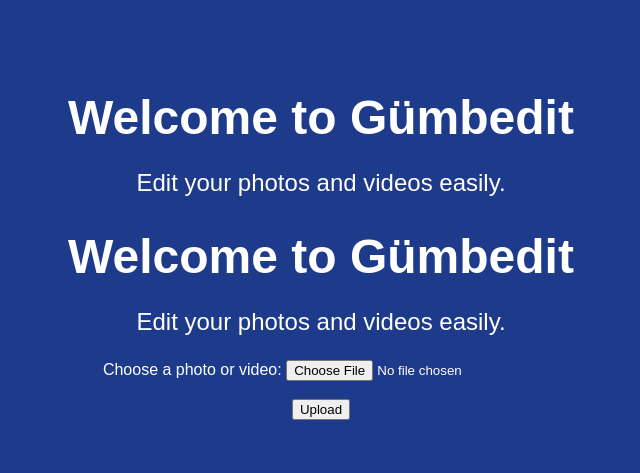
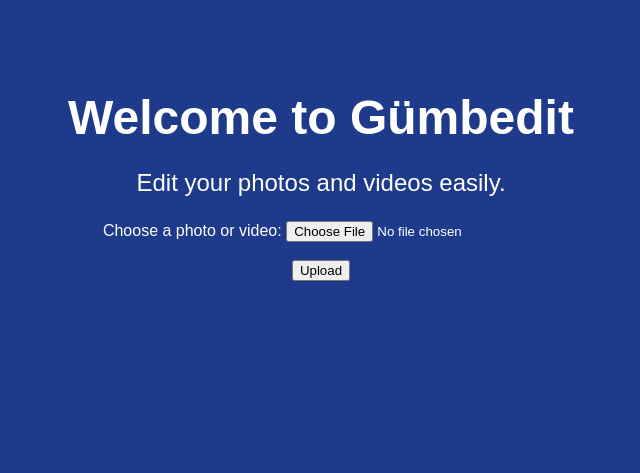
Before and after one commit to Candayilar/G-mbedit, a plain HTML site: page index.html in a window 1280 px wide. Shown: the whole page, without its empty margins (319-959 px from the left). Drawn offline with Linux system fonts and the light colour scheme.

Commit message:
Update index.html

```diff
--- a/index.html
+++ b/index.html
@@ -6,11 +6,6 @@
     <title>Gümbedit</title>
     <link rel="stylesheet" href="style.css">
 </head>
-<body>
-    <h1>Welcome to Gümbedit</h1>
-    <p>Edit your photos and videos easily.</p>
-</body>
-</html>
 <body>
     <h1>Welcome to Gümbedit</h1>
     <p>Edit your photos and videos easily.</p>
```
